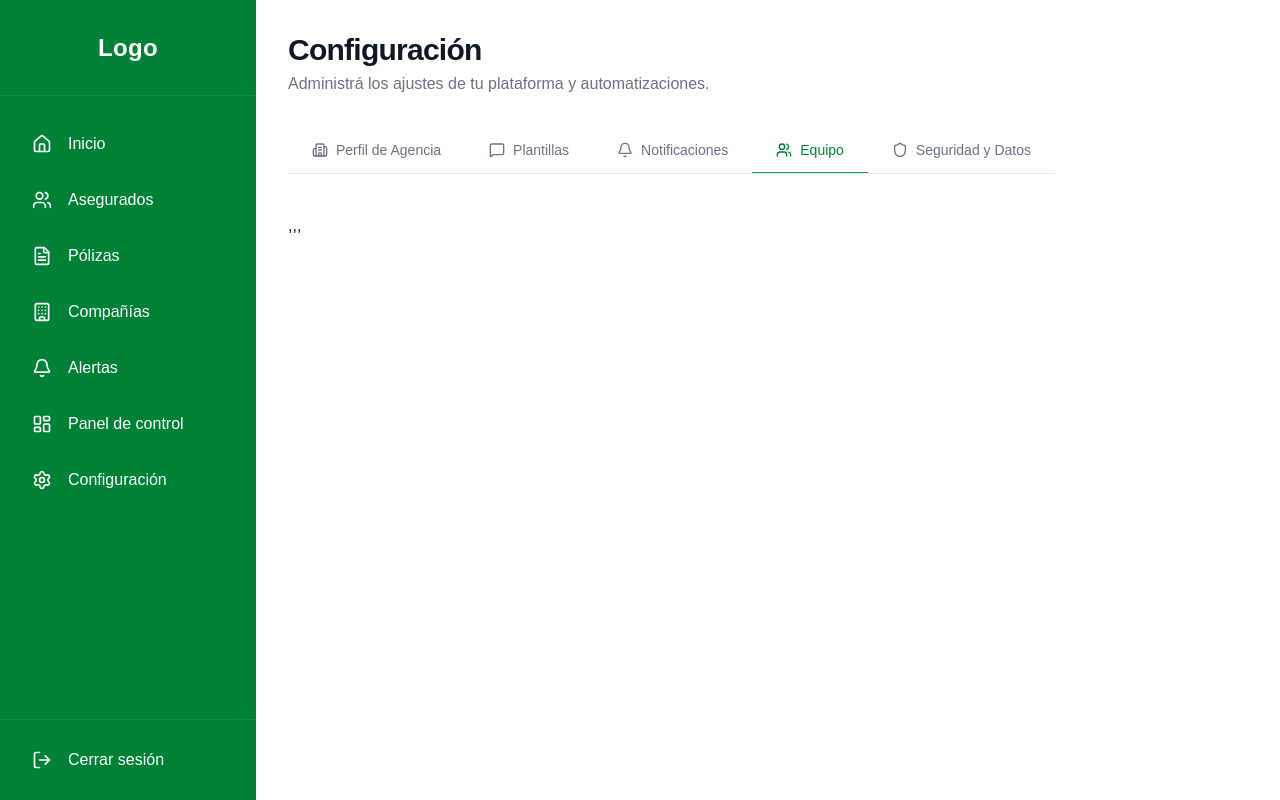
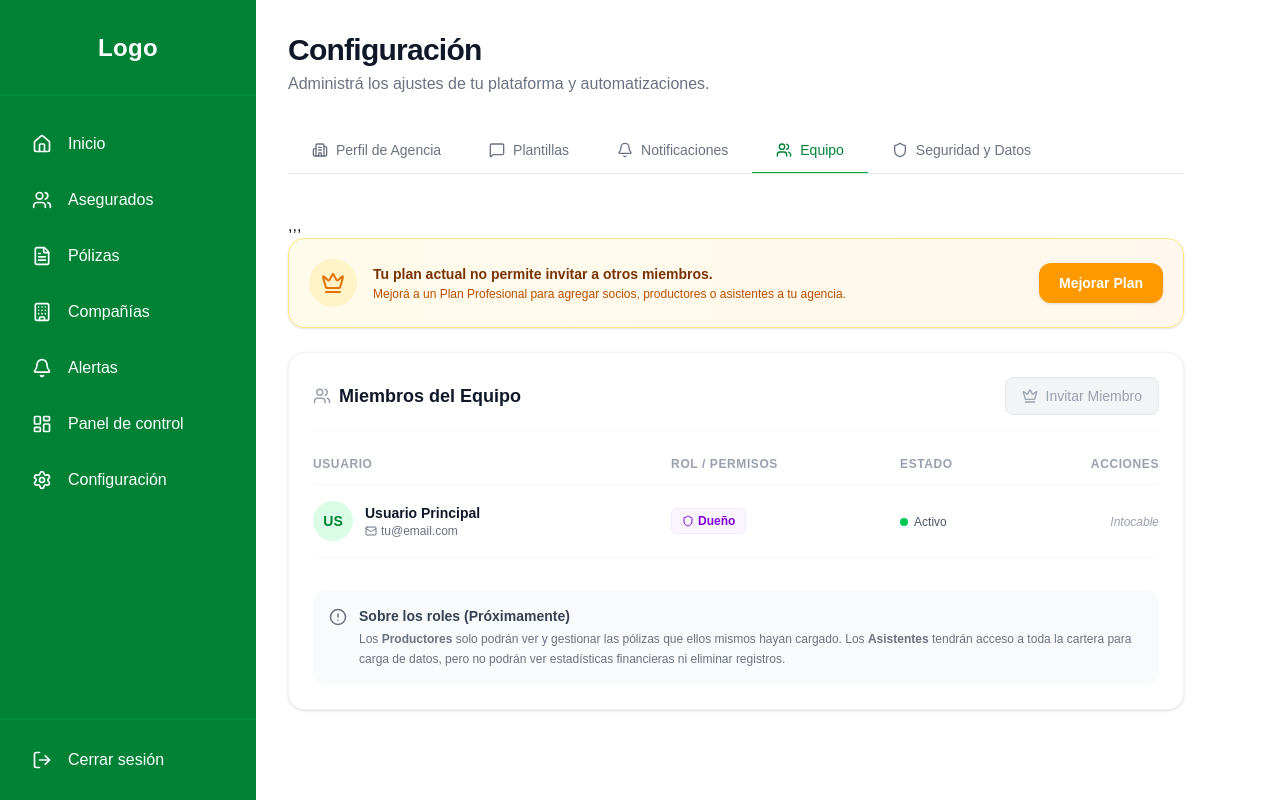
Before and after one commit to EzeZari/asegura-simple, a Next.js app in the folder frontend/: page /configuracion in a window 1280 px wide. Both pictures are taken after a click on the button "Equipo". Built offline with nearby package versions, Linux system fonts and the light colour scheme; no server answers.

Commit message:
feat(configuracion): agregar panel de Equipo con UI para planes y roles
Se creó EquipoSettings.tsx con la tabla de miembros (Dueño por defecto) y un banner de bloqueo condicional (Upsell) preparado para cuando se integre el sistema de suscripciones y roles (RBAC).

```diff
--- a/frontend/app/(dashboard)/configuracion/page.tsx
+++ b/frontend/app/(dashboard)/configuracion/page.tsx
@@ -7,7 +7,7 @@ import { Building2, MessageSquare, Bell, Users, Shield } from "lucide-react";
 import PerfilSettings from "@/components/configuracion/PerfilSettings";
 import PlantillasSettings from "@/components/configuracion/PlantillasSettings";
 import NotificacionesSettings from "@/components/configuracion/NotificacionesSettings";
-//import EquipoSettings from "@/components/configuracion/EquipoSettings";
+import EquipoSettings from "@/components/configuracion/EquipoSettings";
 import SeguridadSettings from "@/components/configuracion/SeguridadSettings";
 
 export default function ConfiguracionPage() {
@@ -52,7 +52,7 @@ export default function ConfiguracionPage() {
         {activeTab === "perfil" && <PerfilSettings />},
         {activeTab === "plantillas" && <PlantillasSettings />},
         {activeTab === "notificaciones" && <NotificacionesSettings />},
-        {/* {activeTab === "equipo" && <EquipoSettings />}*/}
+        {activeTab === "equipo" && <EquipoSettings />}
         {activeTab === "seguridad" && <SeguridadSettings />}
       </div>
     </div>
--- /dev/null
+++ b/frontend/components/configuracion/EquipoSettings.tsx
@@ -0,0 +1,145 @@
+"use client";
+
+import { useState } from "react";
+import { Users, Crown, Mail, Shield, UserPlus, Trash2, AlertCircle } from "lucide-react";
+import { useAuthStore } from "@/store/authStore";
+import Toast from "@/components/ui/Toast";
+
+export default function EquipoSettings() {
+  const user = useAuthStore((state) => state.user);
+
+  // Simulador del plan. El día de mañana esto vendrá del backend (ej: user.plan === 'PRO')
+  const [planActual, setPlanActual] = useState<"BASICO" | "PRO">("BASICO");
+
+  const [showToast, setShowToast] = useState(false);
+
+  // Lista de miembros simulada (Vos siempre sos el dueño)
+  const [miembros, setMiembros] = useState([
+    {
+      id: 1,
+      nombre: user?.nombre || "Usuario Principal",
+      email: user?.email || "tu@email.com",
+      rol: "Dueño",
+      estado: "Activo"
+    }
+  ]);
+
+  const intentarInvitar = () => {
+    if (planActual !== "PRO") {
+      // Si no es PRO, no hace nada porque el botón está deshabilitado visualmente,
+      // pero por las dudas atajamos la lógica acá.
+      return;
+    }
+    alert("Acá se abriría el modal para mandar el mail de invitación.");
+  };
+
+  return (
+    <div className="flex flex-col gap-6 animate-in fade-in duration-300 pb-10">
+
+      {/* BANNER DE UPGRADE (Solo se muestra si es Básico) */}
+      {planActual === "BASICO" && (
+        <div className="bg-gradient-to-r from-amber-50 to-orange-50 border border-amber-200 p-5 rounded-2xl flex items-center justify-between shadow-sm">
+          <div className="flex items-center gap-4">
+            <div className="bg-amber-100 p-3 rounded-full text-amber-600">
+              <Crown size={24} />
+            </div>
+            <div>
+              <h4 className="text-sm font-bold text-amber-900">Tu plan actual no permite invitar a otros miembros.</h4>
+              <p className="text-xs text-amber-700 mt-0.5">Mejorá a un Plan Profesional para agregar socios, productores o asistentes a tu agencia.</p>
+            </div>
+          </div>
+          <button className="bg-amber-500 hover:bg-amber-600 text-white px-5 py-2.5 rounded-xl font-bold text-sm transition-colors shadow-sm whitespace-nowrap">
+            Mejorar Plan
+          </button>
+        </div>
+      )}
+
+      {/* PANEL PRINCIPAL */}
+      <div className="bg-white p-6 rounded-2xl border border-gray-100 shadow-sm flex flex-col gap-6">
+
+        <div className="flex items-center justify-between border-b border-gray-50 pb-4">
+          <div className="flex items-center gap-2">
+            <Users size={18} className="text-gray-400" />
+            <h3 className="text-lg font-bold text-gray-900">Miembros del Equipo</h3>
+          </div>
+
+          <button
+            onClick={intentarInvitar}
+            disabled={planActual === "BASICO"}
+            className="flex items-center gap-2 bg-green-700 hover:bg-green-800 disabled:bg-gray-100 disabled:text-gray-400 disabled:border-gray-200 disabled:cursor-not-allowed text-white px-4 py-2 rounded-lg font-medium transition-colors text-sm border border-transparent"
+          >
+            {planActual === "BASICO" ? <Crown size={16} /> : <UserPlus size={16} />}
+            Invitar Miembro
+          </button>
+        </div>
+
+        {/* TABLA DE USUARIOS */}
+        <div className="overflow-x-auto">
+          <table className="w-full text-left border-collapse">
+            <thead>
+              <tr className="border-b border-gray-100 text-xs uppercase text-gray-400 tracking-wider">
+                <th className="pb-3 font-semibold">Usuario</th>
+                <th className="pb-3 font-semibold">Rol / Permisos</th>
+                <th className="pb-3 font-semibold">Estado</th>
+                <th className="pb-3 font-semibold text-right">Acciones</th>
+              </tr>
+            </thead>
+            <tbody>
+              {miembros.map((miembro) => (
+                <tr key={miembro.id} className="border-b border-gray-50 hover:bg-gray-50/50 transition-colors">
+                  <td className="py-4">
+                    <div className="flex items-center gap-3">
+                      <div className="h-10 w-10 bg-green-100 text-green-700 rounded-full flex items-center justify-center font-bold text-sm">
+                        {miembro.nombre.substring(0, 2).toUpperCase()}
+                      </div>
+                      <div className="flex flex-col">
+                        <span className="text-sm font-bold text-gray-900">{miembro.nombre}</span>
+                        <span className="text-xs text-gray-500 flex items-center gap-1">
+                          <Mail size={12} /> {miembro.email}
+                        </span>
+                      </div>
+                    </div>
+                  </td>
+                  <td className="py-4">
+                    <span className="inline-flex items-center gap-1 bg-purple-50 text-purple-700 border border-purple-100 px-2.5 py-1 rounded-md text-xs font-bold">
+                      <Shield size={12} /> {miembro.rol}
+                    </span>
+                  </td>
+                  <td className="py-4">
+                    <span className="inline-flex items-center gap-1.5 text-xs font-medium text-gray-600">
+                      <span className="h-2 w-2 rounded-full bg-green-500"></span>
+                      {miembro.estado}
+                    </span>
+                  </td>
+                  <td className="py-4 text-right">
+                    {miembro.rol === "Dueño" ? (
+                      <span className="text-xs text-gray-400 italic">Intocable</span>
+                    ) : (
+                      <button className="text-gray-400 hover:text-red-600 transition-colors p-2" title="Eliminar miembro">
+                        <Trash2 size={16} />
+                      </button>
+                    )}
+                  </td>
+                </tr>
+              ))}
+            </tbody>
+          </table>
+        </div>
+
+        {/* INFO ADICIONAL PARA EL DÍA DE MAÑANA */}
+        <div className="bg-gray-50 p-4 rounded-xl flex items-start gap-3 mt-2">
+          <AlertCircle size={18} className="text-gray-500 mt-0.5 shrink-0" />
+          <div className="flex flex-col gap-1">
+            <p className="text-sm font-semibold text-gray-700">Sobre los roles (Próximamente)</p>
+            <p className="text-xs text-gray-500 leading-relaxed">
+              Los <strong>Productores</strong> solo podrán ver y gestionar las pólizas que ellos mismos hayan cargado. Los <strong>Asistentes</strong> tendrán acceso a toda la cartera para carga de datos, pero no podrán ver estadísticas financieras ni eliminar registros.
+            </p>
+          </div>
+        </div>
+
+      </div>
+
+      <Toast message="Invitación enviada correctamente." isVisible={showToast} onClose={() => setShowToast(false)} />
+    </div>
+  );
+}
```
